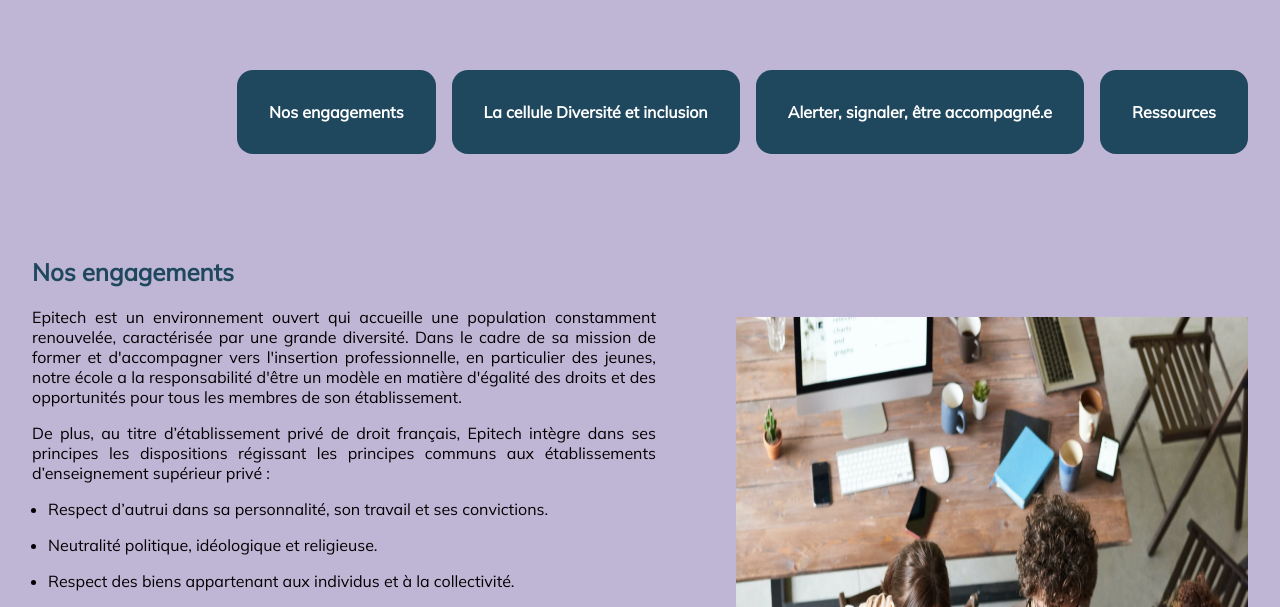
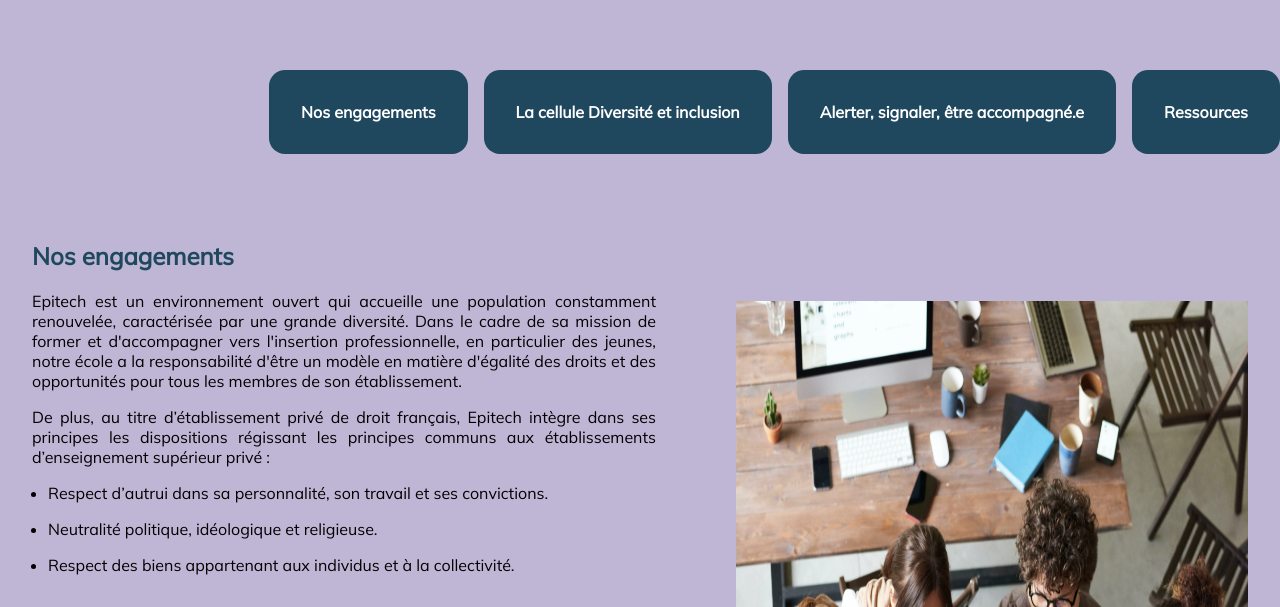
Before and after one commit to JulienAldon/cellule_vss_epitech, a plain HTML site: page index.html in a window 1280 px wide. Shown: the part 182-789 px from the top of the page. Drawn offline with Linux system fonts and the light colour scheme.

Commit message:
Fix padding for navigation

```diff
--- a/style.css
+++ b/style.css
@@ -72,8 +72,6 @@
     display: flex;
     flex-direction: row;
     justify-content: flex-end;
-    padding-bottom: 1rem;
-    padding-right:2rem;
 }
 
 .engagements-img {
```
